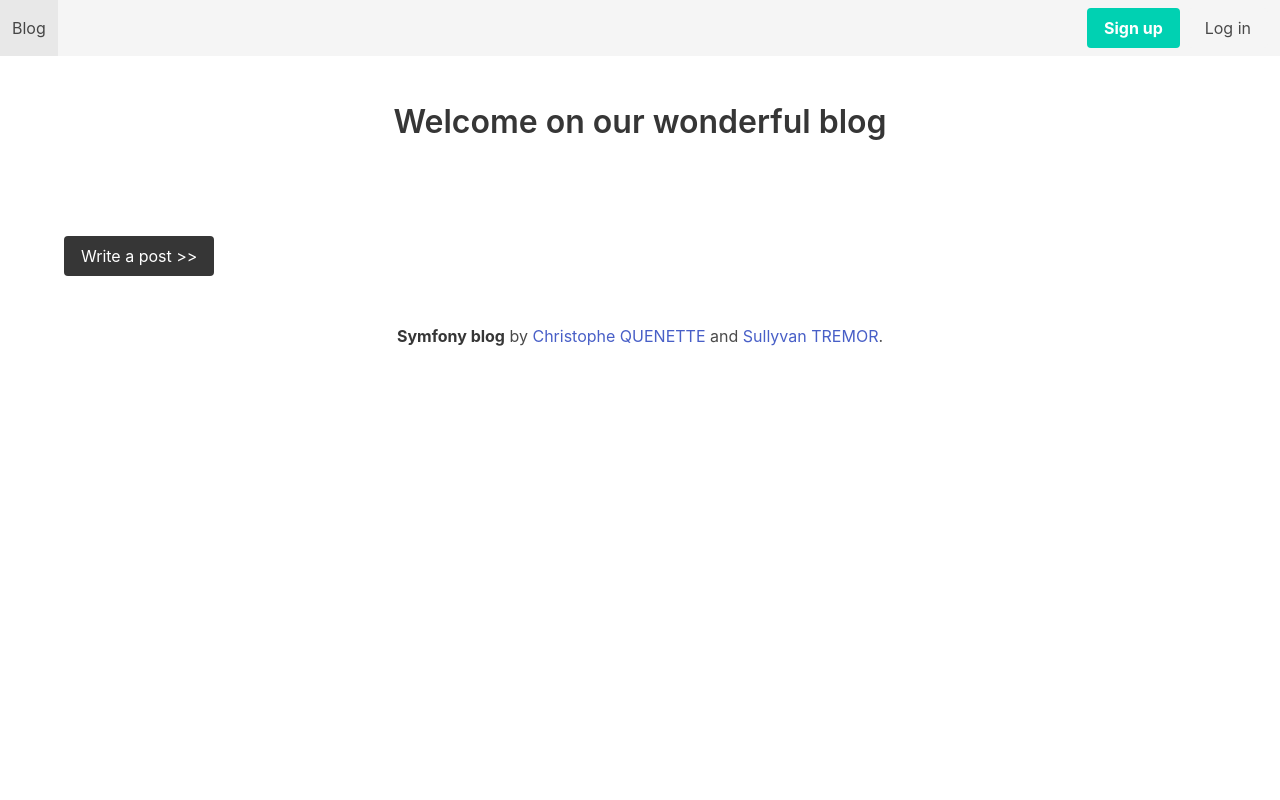
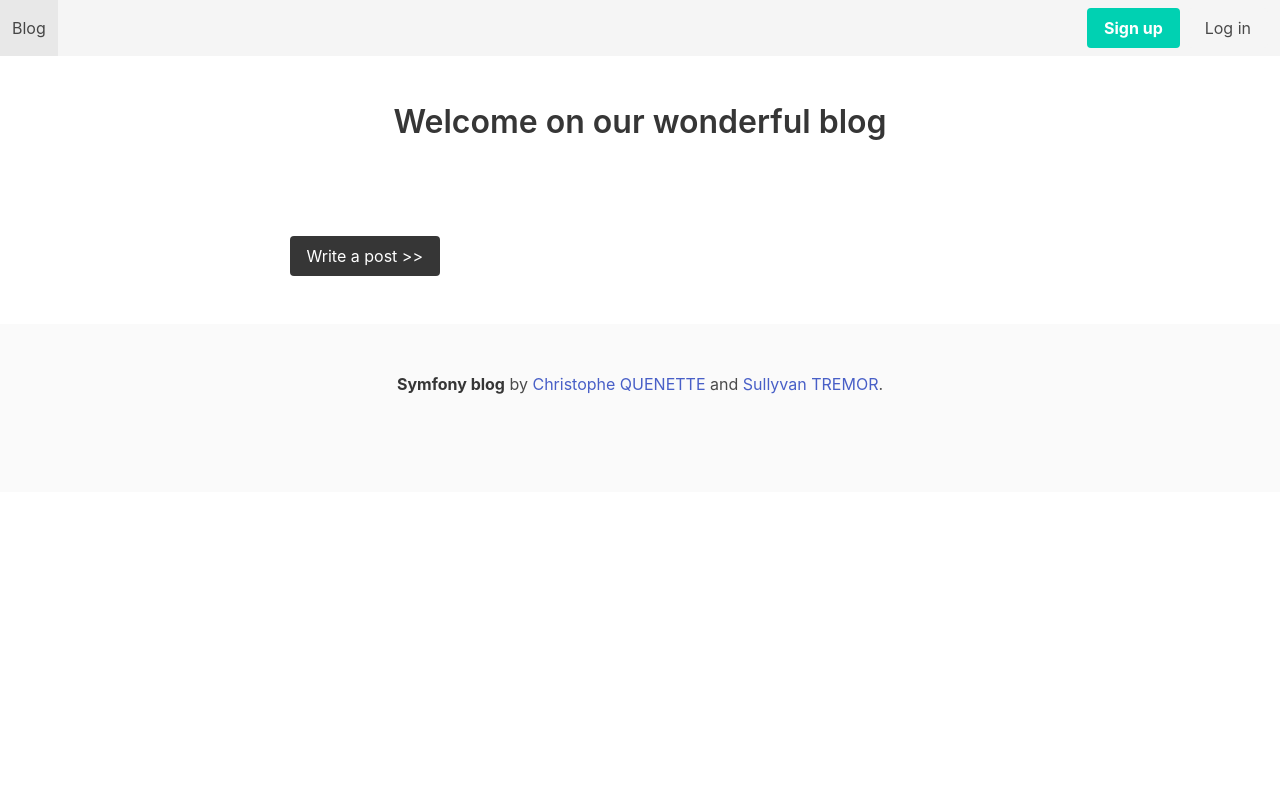
Before and after one commit to cmamon/symfony-blog, a Symfony app: template templates/post/index.html.twig in a window 1280 px wide. Run offline with Twig, Linux system fonts and the light colour scheme; the template is opened without the code that fills it, so the values that code supplies are empty; style sheets or scripts are compiled from the project's sources; some libraries are stand-ins or nearby versions.

Commit message:
update style

```diff
--- a/public/css/styles.css
+++ b/public/css/styles.css
@@ -1,3 +1,20 @@
 .subtitle, h1 {
   text-align: center;
 }
+
+html, body {
+  height: 100%;
+}
+
+body {
+  display: flex;
+  flex-direction: column;
+}
+
+.content {
+  flex: 1 0 auto;
+}
+
+footer {
+  flex-shrink: 0;
+}
--- a/templates/base.html.twig
+++ b/templates/base.html.twig
@@ -20,7 +20,7 @@
         {% endblock %}
         </header>
         {% block body %}{% endblock %}
-        <footer>
+        <footer class="footer">
         {% block footer %}
             {% include 'footer.html.twig' %}
         {% endblock %}
--- a/templates/post/create.html.twig
+++ b/templates/post/create.html.twig
@@ -7,8 +7,8 @@
 
 {% block body %}
 
+<div class="content">
 <h1 class="title">New Post</h1>
-
     {{ form_start(form)  }}
     <section class="form">
       <div class="field">
@@ -56,5 +56,5 @@
     </div>
     </section>
     {{ form_end(form) }}
-
+</div>
 {% endblock %}
--- a/templates/post/index.html.twig
+++ b/templates/post/index.html.twig
@@ -10,8 +10,8 @@
   </section>
 
   <section class="section">
-    <div class="container">
-
+    <div class="columns is-mobile">
+      <div class="column is-three-fifths is-offset-one-fifth">
           <div class="field is-grouped">
             <p class="control">
               <a class="button is-dark" href="{{ path('post_create') }}">
@@ -78,5 +78,6 @@
             </article>
           {% endfor %}
         </div>
+    </div>
   </section>
 {% endblock %}
```
Also changed, not shown: templates/post/show.html.twig (+12 -12 lines). Lines whose indentation alone changed are shown as unchanged.
